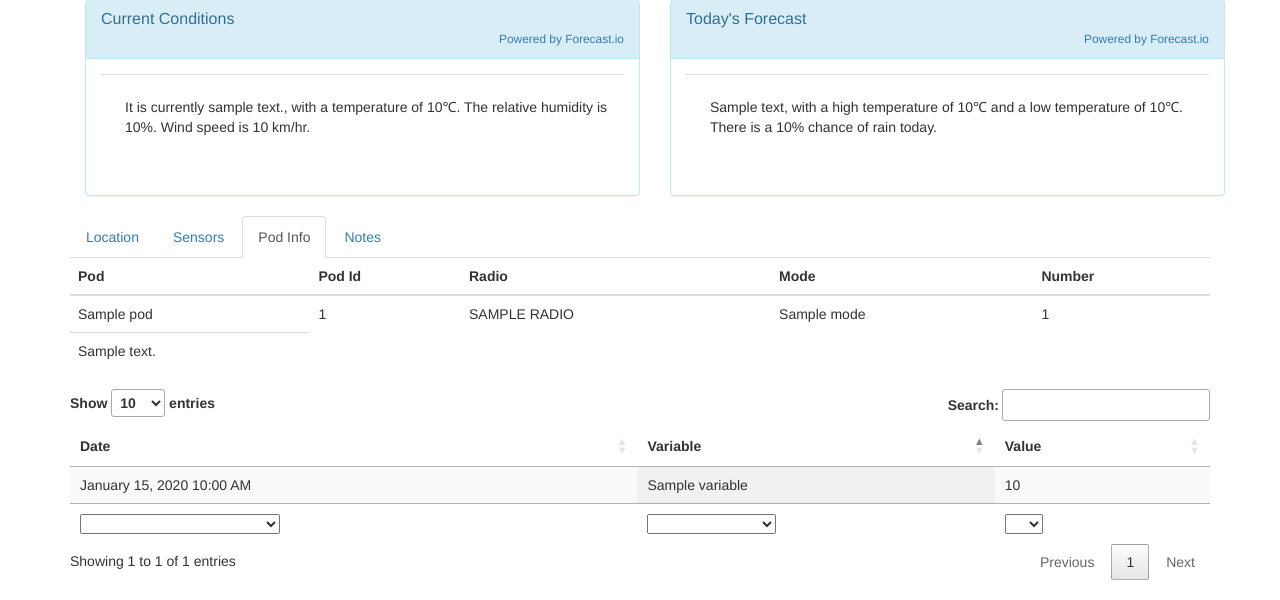
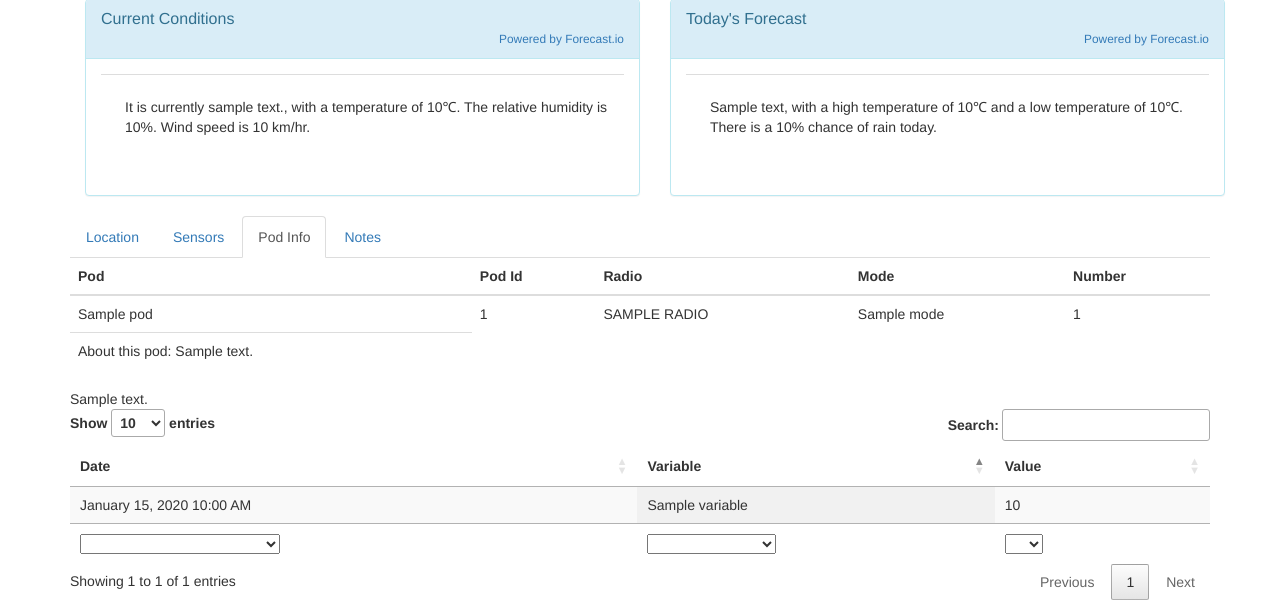
Before and after one commit to kcaylor/app, a Flask app: template app/templates/notebook_info.html in a window 1280 px wide, after a click on "Pod Info". Shown: the part 206-806 px from the top of the page. Run offline with Flask 2, Linux system fonts and the light colour scheme; the template is opened without the code that fills it: most values are stand-ins (such as "Sample title", 1, 10 or a date in 2020); some libraries are stand-ins or nearby versions.

Commit message:
Working on about pod text

```diff
--- a/app/templates/notebook_info.html
+++ b/app/templates/notebook_info.html
@@ -150,10 +150,11 @@
                 <td>{{notebook.pod.number}}</td>
             </tr>
             <tr>
-              <td>{{notebook.pod.about}}</td>
+              <td>About this pod: {{notebook.pod.about}}</td>
             </tr>
         </tbody>
     </table>
+    {{notebook.pod.about}}
   </div>
   <div class="tab-pane" id="Notes">
     <br>
```
